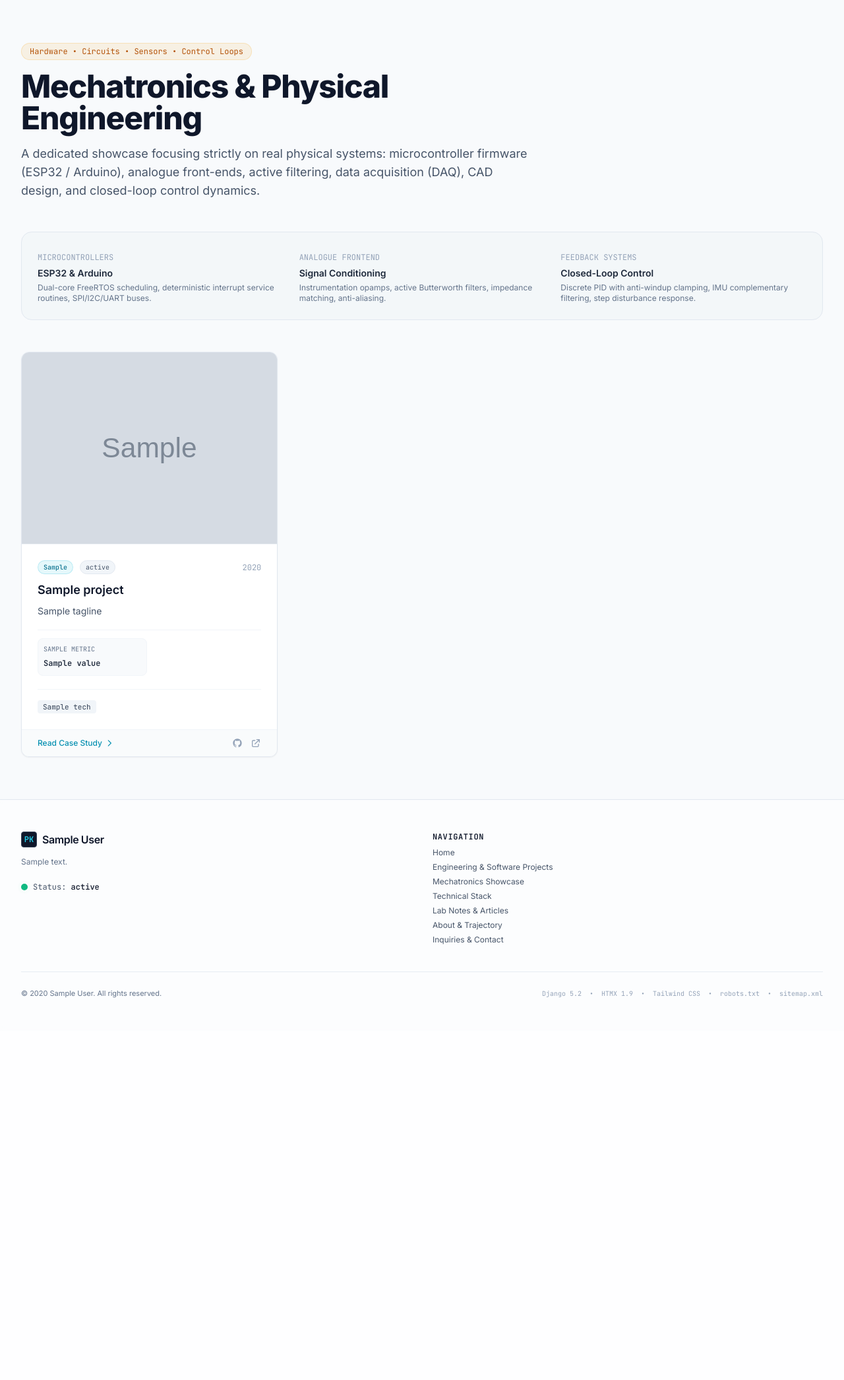
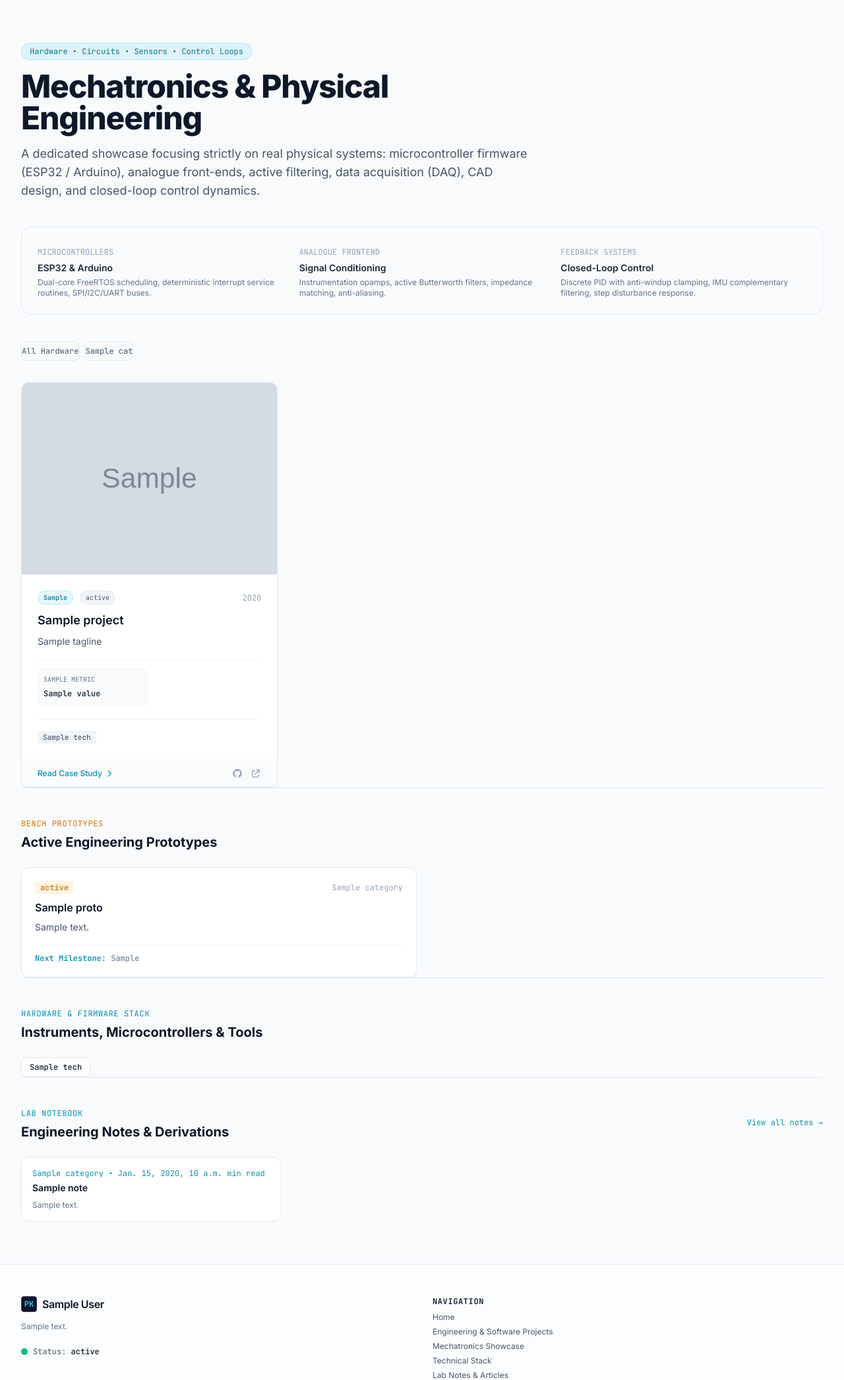
Before and after one commit to kouekamluc/ptah-portfolio, a Django app: template templates/projects/engineering.html in a window 1280 px wide. Shown: the part 65-2156 px from the top of the page at 66% size. Before the commit the page ends 1577 px from the top, so only its background shows below. Run offline with Django 3.2, Linux system fonts and the light colour scheme; the template is opened without the code that fills it: most values are stand-ins (such as "Sample title", 1, 10 or a date in 2020); grey boxes marked "Sample" are stand-in pictures.

Commit message:
Complete Prompt 17: Engineering page with category filtering, active prototypes, and notes

```diff
--- a/templates/projects/engineering.html
+++ b/templates/projects/engineering.html
@@ -6,8 +6,8 @@
 <div class="py-12 md:py-16 max-w-7xl mx-auto px-4 sm:px-6 lg:px-8">
 
   <!-- Header -->
-  <div class="max-w-3xl mb-12">
-    <div class="inline-flex items-center space-x-2 px-3 py-1 rounded-full text-xs font-mono bg-amber-500/10 text-amber-700 dark:text-amber-400 border border-amber-500/20 mb-4">
+  <div class="max-w-3xl mb-10">
+    <div class="inline-flex items-center space-x-2 px-3 py-1 rounded-full text-xs font-mono bg-cyan-500/10 text-cyan-700 dark:text-cyan-400 border border-cyan-500/20 mb-4">
       <span>Hardware &bull; Circuits &bull; Sensors &bull; Control Loops</span>
     </div>
     <h1 class="text-3xl sm:text-4xl lg:text-5xl font-extrabold tracking-tight text-slate-900 dark:text-white leading-tight">
@@ -19,8 +19,8 @@
     </p>
   </div>
 
-  <!-- Engineering Workbench Highlights Banner -->
-  <div class="mb-12 p-6 rounded-2xl border border-slate-200 dark:border-slate-800 bg-slate-100/60 dark:bg-[#0a0f1d]/60 grid grid-cols-1 md:grid-cols-3 gap-6">
+  <!-- Engineering Highlights Banner -->
+  <div class="mb-10 p-6 rounded-2xl border border-slate-200 dark:border-slate-800 bg-slate-50/70 dark:bg-[#0a0f1d]/60 grid grid-cols-1 md:grid-cols-3 gap-6">
     <div>
       <span class="text-xs font-mono uppercase text-slate-400">Microcontrollers</span>
       <h3 class="text-sm font-semibold text-slate-800 dark:text-slate-200 mt-1">ESP32 & Arduino</h3>
@@ -38,16 +38,115 @@
     </div>
   </div>
 
+  <!-- Category Filter Pills -->
+  {% if categories %}
+    <div class="mb-8 flex flex-wrap items-center gap-2">
+      <a
+        href="{% url 'projects:engineering' %}"
+        class="px-3.5 py-1.5 rounded-lg text-xs font-mono transition-colors border {% if not current_category %}bg-slate-900 dark:bg-cyan-500 text-white dark:text-slate-950 border-transparent font-semibold{% else %}border-slate-200 dark:border-slate-800 text-slate-600 dark:text-slate-400 hover:border-slate-400 dark:hover:border-slate-600{% endif %}"
+      >
+        All Hardware
+      </a>
+      {% for cat in categories %}
+        <a
+          href="{% url 'projects:engineering' %}?category={{ cat.slug }}"
+          class="px-3.5 py-1.5 rounded-lg text-xs font-mono transition-colors border {% if current_category == cat.slug %}bg-slate-900 dark:bg-cyan-500 text-white dark:text-slate-950 border-transparent font-semibold{% else %}border-slate-200 dark:border-slate-800 text-slate-600 dark:text-slate-400 hover:border-slate-400 dark:hover:border-slate-600{% endif %}"
+        >
+          {{ cat.name }}
+        </a>
+      {% endfor %}
+    </div>
+  {% endif %}
+
   <!-- Hardware Projects Grid -->
+  <section class="mb-16">
     <div class="grid grid-cols-1 md:grid-cols-2 lg:grid-cols-3 gap-6">
       {% for project in projects %}
         {% include 'partials/project_card.html' with project=project %}
       {% empty %}
         <div class="col-span-full text-center py-16 border border-dashed border-slate-300 dark:border-slate-800 rounded-xl">
-        <p class="text-sm text-slate-500">Hardware projects will appear here.</p>
+          <p class="text-sm text-slate-500 font-mono">No hardware projects matching this category currently recorded.</p>
         </div>
       {% endfor %}
     </div>
+  </section>
+
+  <!-- Active Prototypes Section -->
+  {% if active_prototypes %}
+    <section class="mb-16 pt-10 border-t border-slate-200 dark:border-slate-800">
+      <div class="flex items-center justify-between mb-6">
+        <div>
+          <span class="text-xs font-mono uppercase tracking-wider text-amber-600 dark:text-amber-400">Bench Prototypes</span>
+          <h2 class="text-xl font-bold text-slate-900 dark:text-white mt-1">Active Engineering Prototypes</h2>
+        </div>
+      </div>
+      <div class="grid grid-cols-1 md:grid-cols-2 gap-4">
+        {% for proto in active_prototypes %}
+          <div class="p-5 rounded-xl border border-slate-200 dark:border-slate-800 bg-white dark:bg-[#0c1220] flex flex-col justify-between">
+            <div>
+              <div class="flex items-center justify-between text-xs font-mono mb-2">
+                <span class="px-2 py-0.5 rounded bg-amber-500/10 text-amber-600 dark:text-amber-400 font-semibold">{{ proto.get_status_display }}</span>
+                <span class="text-slate-400">{{ proto.category.name }}</span>
+              </div>
+              <h3 class="text-base font-semibold text-slate-900 dark:text-white">
+                <a href="{{ proto.get_absolute_url }}" class="hover:text-cyan-500 transition-colors">{{ proto.title }}</a>
+              </h3>
+              <p class="mt-2 text-xs sm:text-sm text-slate-600 dark:text-slate-400 leading-relaxed">
+                {{ proto.short_description }}
+              </p>
+            </div>
+            {% if proto.next_milestone %}
+              <div class="mt-4 pt-3 border-t border-slate-100 dark:border-slate-800 text-xs font-mono text-slate-500">
+                <strong class="text-cyan-600 dark:text-cyan-400">Next Milestone:</strong> {{ proto.next_milestone }}
+              </div>
+            {% endif %}
+          </div>
+        {% endfor %}
+      </div>
+    </section>
+  {% endif %}
+
+  <!-- Relevant Engineering Technologies -->
+  {% if relevant_technologies %}
+    <section class="mb-16 pt-10 border-t border-slate-200 dark:border-slate-800">
+      <span class="text-xs font-mono uppercase tracking-wider text-cyan-600 dark:text-cyan-400">Hardware & Firmware Stack</span>
+      <h2 class="text-xl font-bold text-slate-900 dark:text-white mt-1 mb-6">Instruments, Microcontrollers & Tools</h2>
+      <div class="flex flex-wrap gap-2">
+        {% for tech in relevant_technologies %}
+          <div class="px-3 py-1.5 rounded-lg border border-slate-200 dark:border-slate-800 bg-white dark:bg-[#0c1220] text-xs font-mono text-slate-800 dark:text-slate-200 flex items-center space-x-2">
+            <span class="font-bold">{{ tech.name }}</span>
+            {% if tech.proficiency %}
+              <span class="text-[10px] px-1.5 py-0.5 rounded bg-slate-100 dark:bg-slate-800 text-slate-500">{{ tech.get_proficiency_display }}</span>
+            {% endif %}
+          </div>
+        {% endfor %}
+      </div>
+    </section>
+  {% endif %}
+
+  <!-- Engineering Notes -->
+  {% if engineering_notes %}
+    <section class="pt-10 border-t border-slate-200 dark:border-slate-800">
+      <div class="flex items-center justify-between mb-6">
+        <div>
+          <span class="text-xs font-mono uppercase tracking-wider text-cyan-600 dark:text-cyan-400">Lab Notebook</span>
+          <h2 class="text-xl font-bold text-slate-900 dark:text-white mt-1">Engineering Notes & Derivations</h2>
+        </div>
+        <a href="{% url 'notes:list' %}" class="text-xs font-mono text-cyan-600 dark:text-cyan-400 hover:underline">
+          View all notes &rarr;
+        </a>
+      </div>
+      <div class="grid grid-cols-1 md:grid-cols-3 gap-4">
+        {% for note in engineering_notes %}
+          <a href="{{ note.get_absolute_url }}" class="block p-4 rounded-xl border border-slate-200 dark:border-slate-800 bg-white dark:bg-[#0c1220] hover:border-cyan-500/50 transition-colors">
+            <span class="text-xs font-mono text-cyan-600 dark:text-cyan-400 block mb-1">{{ note.category.name }} &bull; {{ note.reading_time_minutes }} min read</span>
+            <h3 class="text-sm font-semibold text-slate-900 dark:text-white line-clamp-2">{{ note.title }}</h3>
+            <p class="mt-2 text-xs text-slate-500 line-clamp-2">{{ note.excerpt }}</p>
+          </a>
+        {% endfor %}
+      </div>
+    </section>
+  {% endif %}
 
 </div>
 {% endblock %}
```
Also changed, not shown: projects/tests.py (+29 -0 lines), projects/views.py (+56 -2 lines). Lines whose indentation alone changed are shown as unchanged.
